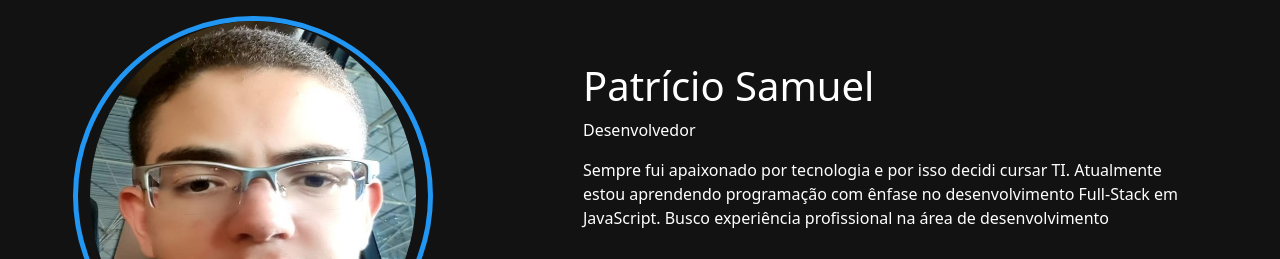
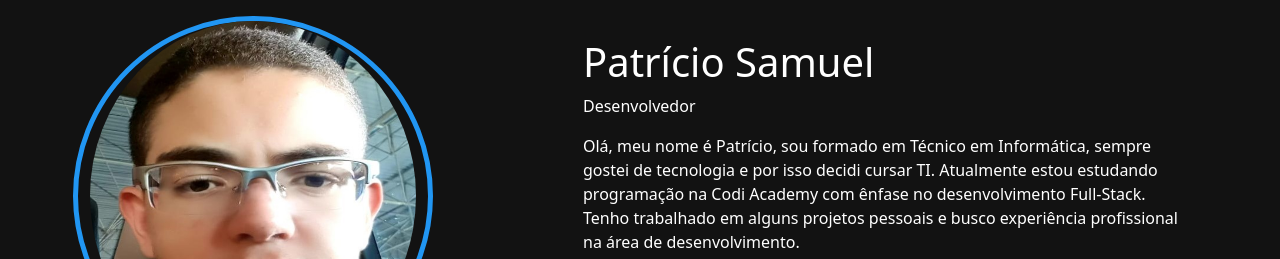
Before and after one commit to PatricioSA/patriciosa.github.io, a plain HTML site: page index.html in a window 1280 px wide. Shown: the top 259 px of the page. Drawn offline with nearby package versions, Linux system fonts and the light colour scheme.

Commit message:
style: alteração no texto sobre mim

```diff
--- a/index.html
+++ b/index.html
@@ -28,9 +28,11 @@
                 <p>Desenvolvedor</p>
             </div>
             <p>
-                Sempre fui apaixonado por tecnologia e por isso decidi cursar TI.
-                Atualmente estou aprendendo programação com ênfase no desenvolvimento Full-Stack em JavaScript.
-                Busco experiência profissional na área de desenvolvimento
+                Olá, meu nome é Patrício, sou formado em Técnico em Informática,
+                sempre gostei de tecnologia e por isso decidi cursar TI. Atualmente
+                estou estudando programação na Codi Academy com ênfase no desenvolvimento
+                Full-Stack. Tenho trabalhado em alguns projetos pessoais e busco experiência
+                profissional na área de desenvolvimento.
             </p>
             <a href="https://www.linkedin.com/in/patrício-samuel/" target="_blank" class="links-contacts">
                     <img src="img/redes_social/linkedin.png" alt="" width="24px">
```
